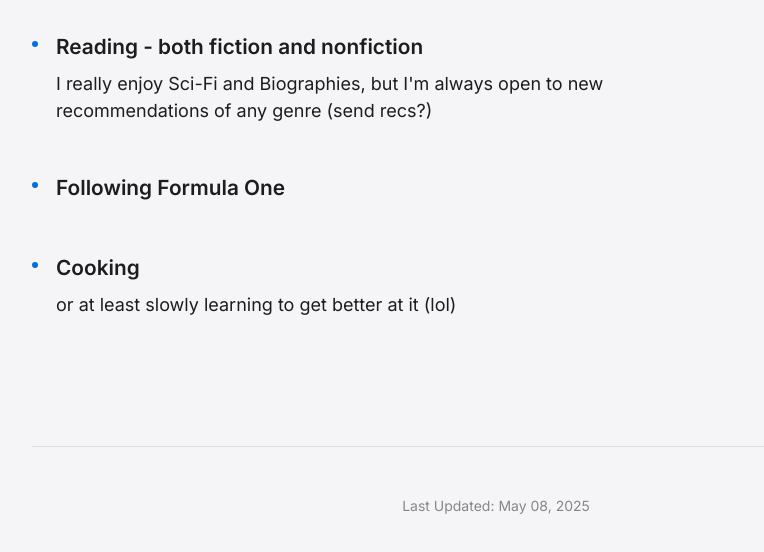
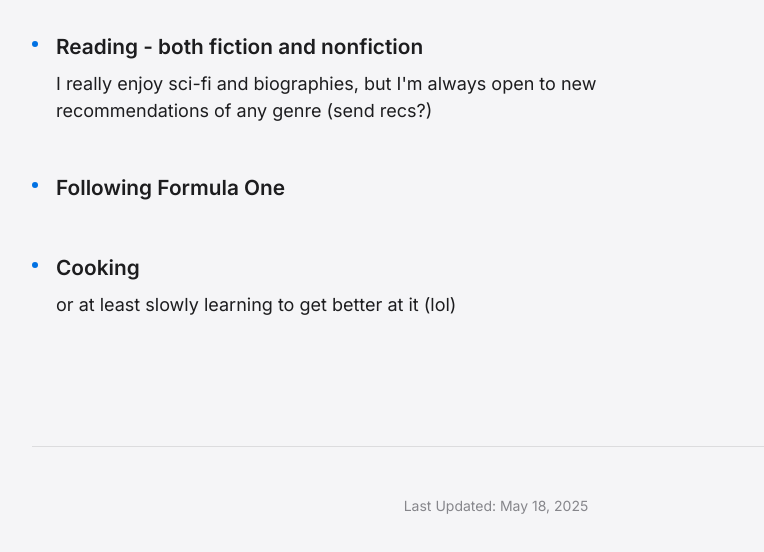
Before and after one commit to Charan-Karthik/Charan-Karthik.github.io, a plain HTML site: page index.html in a window 1280 px wide. Shown: the part 1990-2542 px from the top of the page, without its empty margins (144-908 px from the left). Drawn offline with Linux system fonts and the light colour scheme.

```diff
--- a/index.html
+++ b/index.html
@@ -76,7 +76,7 @@
                         </li>
                         <li>
                             <h3>Reading - both fiction and nonfiction</h3>
-                            <p>I really enjoy Sci-Fi and Biographies, but I'm always open to new recommendations of any genre (send recs?)</p>
+                            <p>I really enjoy sci-fi and biographies, but I'm always open to new recommendations of any genre (send recs?)</p>
                         </li>
                         <li>
                             <h3>Following Formula One</h3>
@@ -91,7 +91,7 @@
         </main>
 
         <footer>
-            <p>Last Updated: May 08, 2025</p>
+            <p>Last Updated: May 18, 2025</p>
         </footer>
     </div>
 </body>
```
